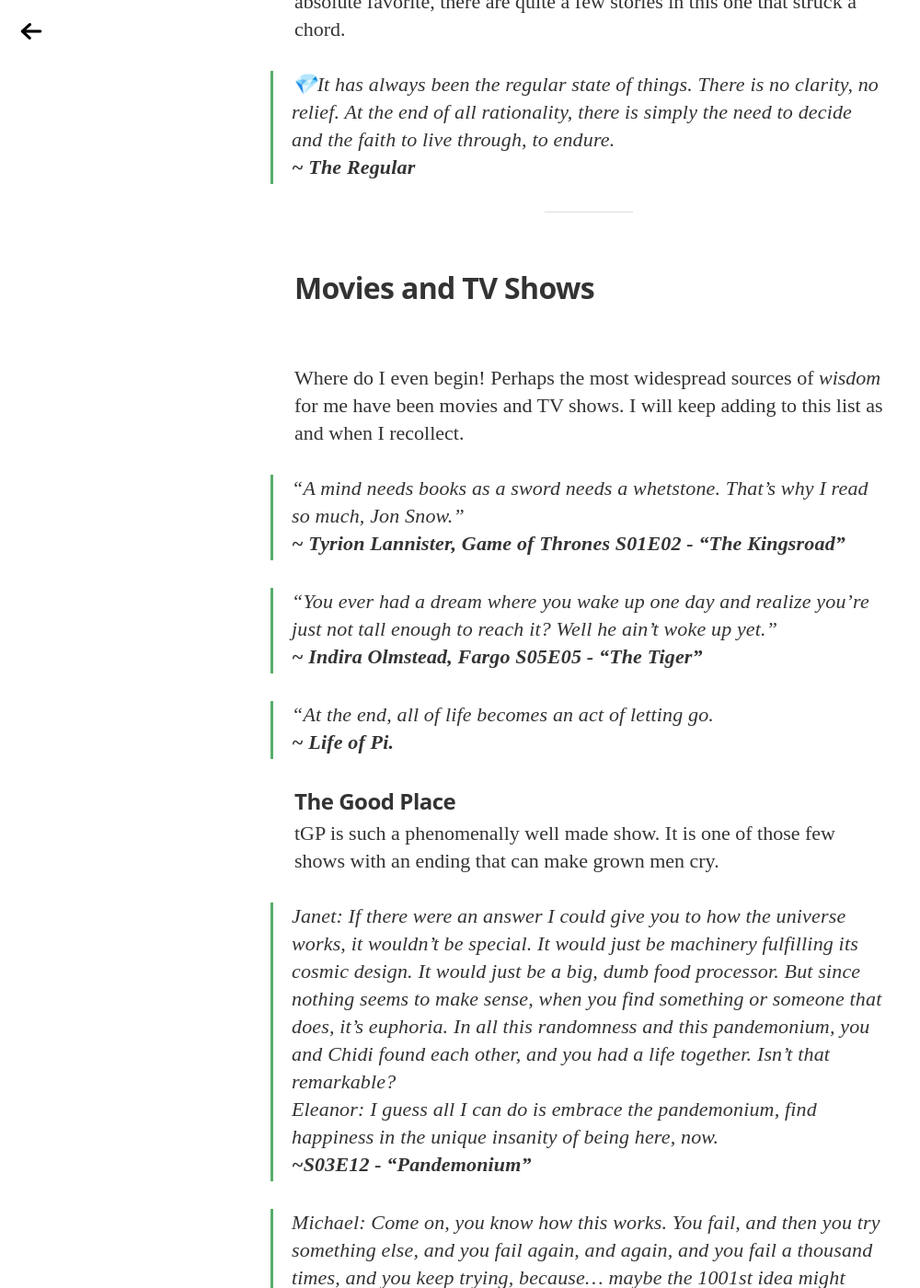
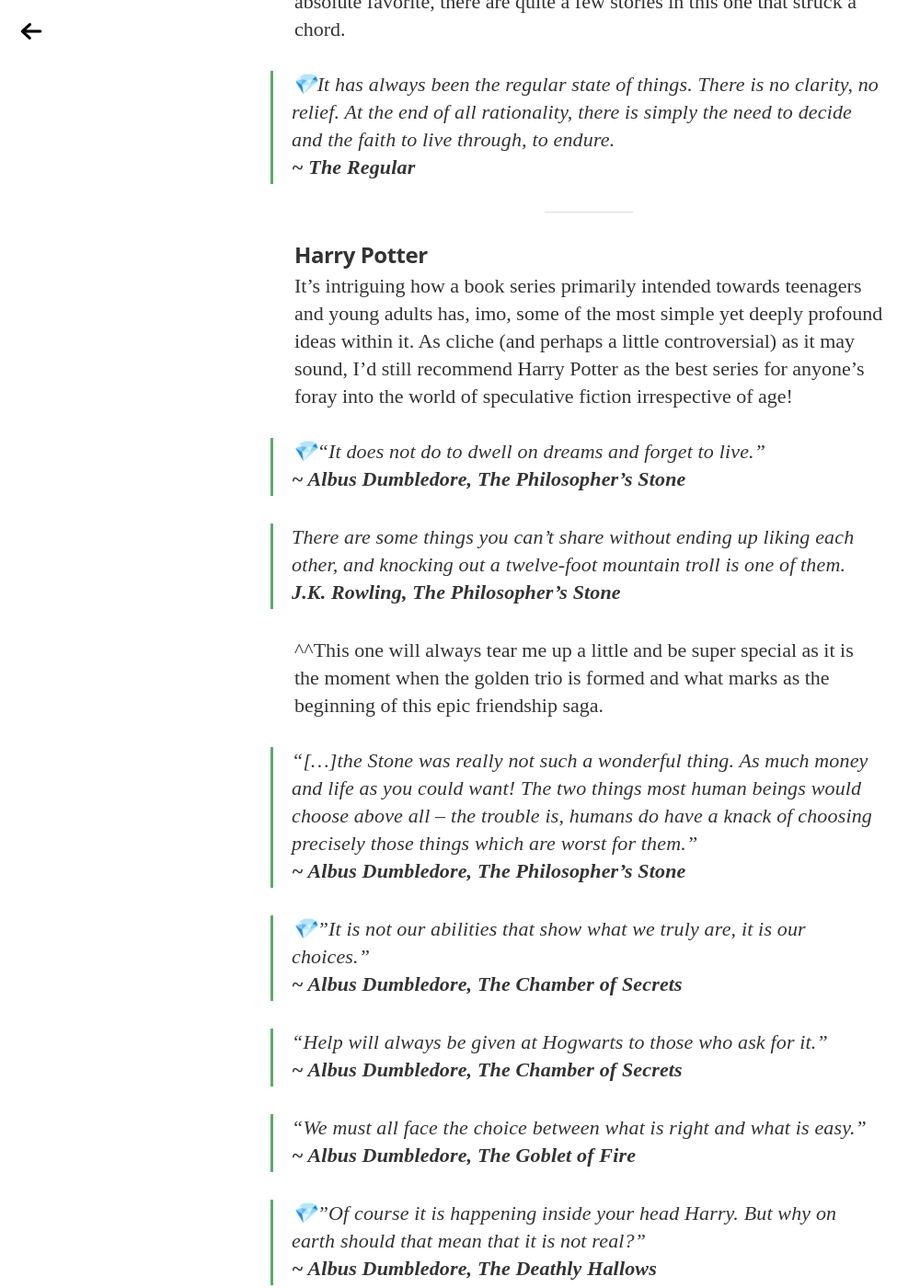
Before and after one commit to pkmandke/blog, a Jekyll site: the page built from _posts/2024-08-11-quotes.md, in a window 1280 px wide and 1400 px high, scrolled down 3864 px. Shown: the whole window at 92% size, without its empty margins (0-1000 px from the left). Built offline with Jekyll 4.4.1, drawn with Linux system fonts in a browser that asks for light colours; nearby versions of some CDN libraries; emoji names are drawn with the system emoji font; some web fonts are replaced; some of the changed text lies outside the part shown.

Commit message:
harry potter quotes
Signed-off-by: Prathamesh Mandke <pkmandke@vt.edu>

```diff
--- a/_posts/2024-08-11-quotes.md
+++ b/_posts/2024-08-11-quotes.md
@@ -42,7 +42,7 @@ Below is a collection of my favorite quotes from the stories in Exhalation:
 
 ---
 
->*"Forgive and forget" goes the expression, and for our idealized magnanimous selves, that is all you need. But for our actual selves the relationship between those two actions isn't so straightforward. In most cases, we have to forget a little bit before we can forgive; when we no longer experience the pain as fresh, the insult is easier to forgive, which in turn makes it less memorable, and so on. It's this psychological feedback loop that makes initially infuriating offenses seem pardonable in the mirror of hindsight.<br>**~ The Truth of Fact, the Truth of Feeling**
+>:gem:"Forgive and forget" goes the expression, and for our idealized magnanimous selves, that is all you need. But for our actual selves the relationship between those two actions isn't so straightforward. In most cases, we have to forget a little bit before we can forgive; when we no longer experience the pain as fresh, the insult is easier to forgive, which in turn makes it less memorable, and so on. It's this psychological feedback loop that makes initially infuriating offenses seem pardonable in the mirror of hindsight.<br>**~ The Truth of Fact, the Truth of Feeling**
 <br>
 ---
 
@@ -90,6 +90,31 @@ While Ted Chiang's Story of Your Life and Others still remains by absolute favor
 
 
 >:gem:It has always been the regular state of things. There is no clarity, no relief. At the end of all rationality, there is simply the need to decide and the faith to live through, to endure.<br>**~ The Regular**
+
+---
+
+### Harry Potter
+
+It's intriguing how a book series primarily intended towards teenagers and young adults has, imo, some of the most simple yet deeply profound ideas within it.
+As cliche (and perhaps a little controversial) as it may sound, I'd still recommend Harry Potter as the best series for anyone's foray into the world of speculative fiction irrespective of age!
+
+>:gem:“It does not do to dwell on dreams and forget to live.”<br>**~ Albus Dumbledore, The Philosopher's Stone**
+
+>There are some things you can't share without ending up liking each other, and knocking out a twelve-foot mountain troll is one of them.<br>**J.K. Rowling, The Philosopher's Stone**
+
+^^This one will always tear me up a little and be super special as it is the moment when the golden trio is formed and what marks as the beginning of this epic friendship saga.
+
+>“[...]the Stone was really not such a wonderful thing. As much money and life as you could want! The two things most human beings would choose above all – the trouble is, humans do have a knack of choosing precisely those things which are worst for them.”<br>**~ Albus Dumbledore, The Philosopher's Stone**
+
+>:gem:"It is not our abilities that show what we truly are, it is our choices."<br>**~ Albus Dumbledore, The Chamber of Secrets**
+
+>"Help will always be given at Hogwarts to those who ask for it."<br>**~ Albus Dumbledore, The Chamber of Secrets**
+
+>“We must all face the choice between what is right and what is easy.”<br>**~ Albus Dumbledore, The Goblet of Fire**
+
+>:gem:"Of course it is happening inside your head Harry. But why on earth should that mean that it is not real?"<br>**~ Albus Dumbledore, The Deathly Hallows**
+
+>:gem:“Do not pity the dead, Harry. Pity the living, and, above all, those who live without love.”<br>**~ Albus Dumbledore, The Deathly Hallows**
 
 ---
 
```
